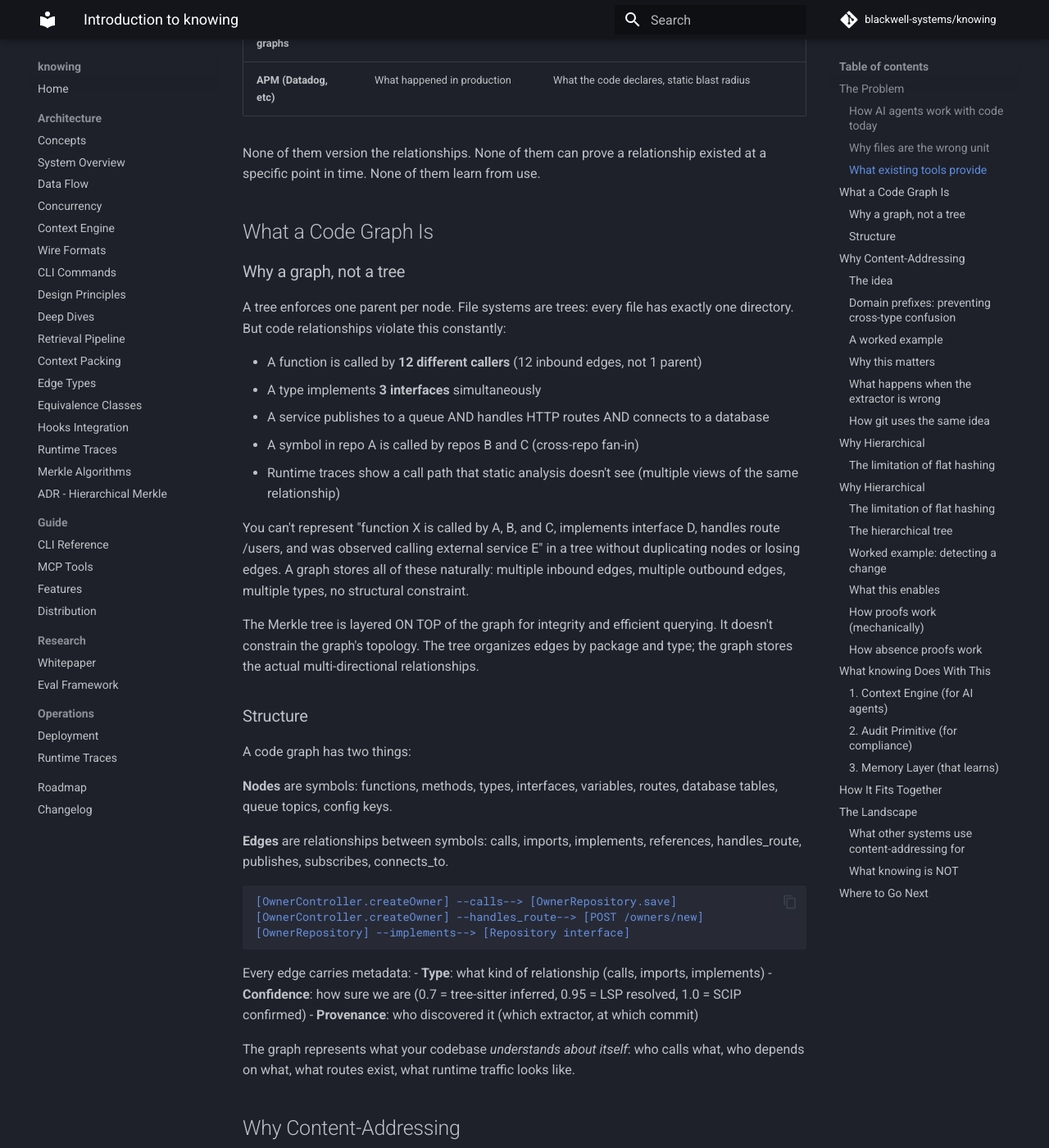
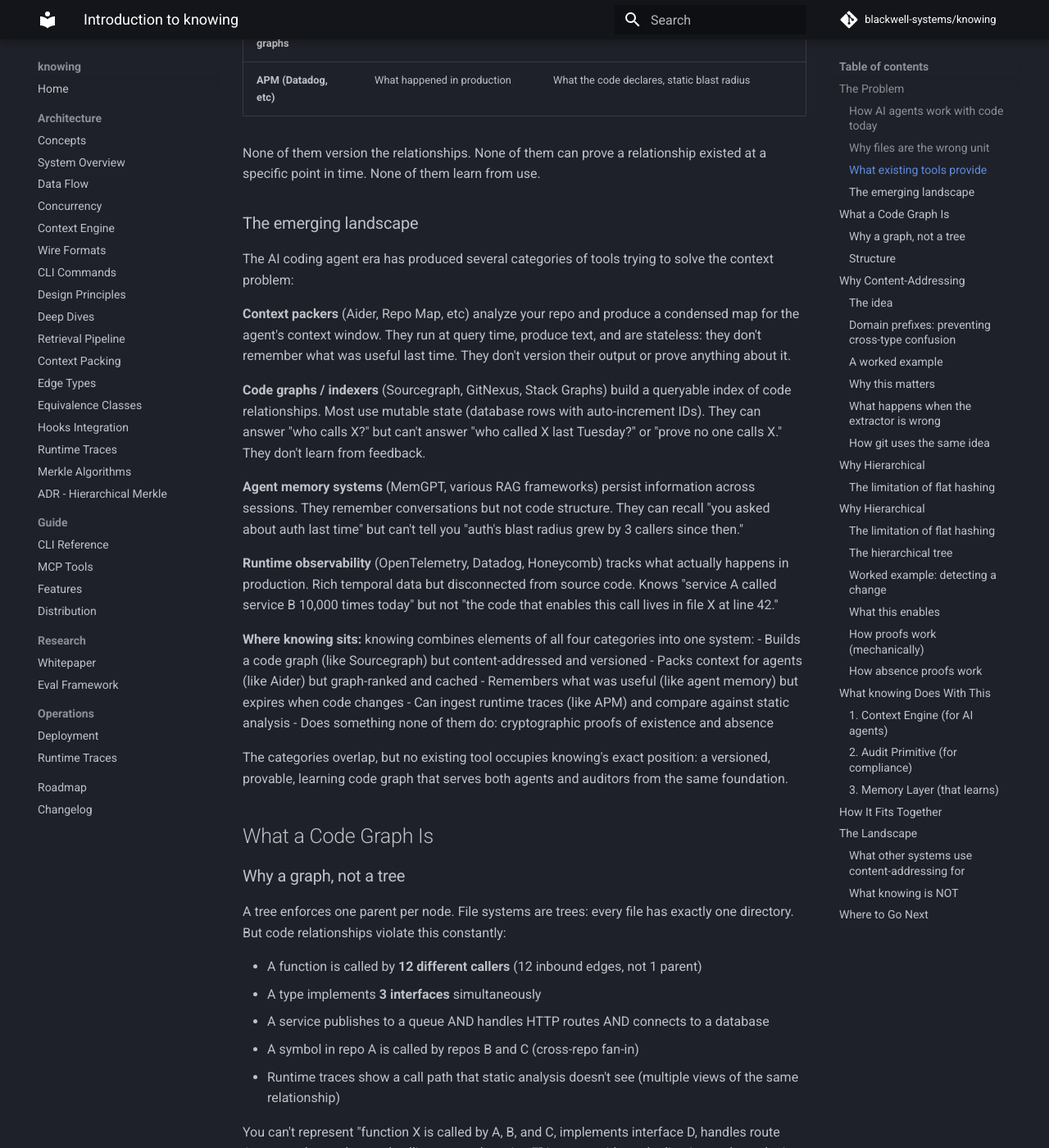
Before and after one commit to blackwell-systems/knowing, an MkDocs documentation site: the page built from docs/guide/introduction.md, in a window 1280 px wide and 1400 px high, scrolled down 1466 px. Shown: the whole window at 82% size. Built offline with MkDocs 1.6.1 and Material for MkDocs 9.7.7, drawn with Linux system fonts in a browser that asks for light colours; comment, search, counter and statistics services are not loaded.

Commit message:
docs: add landscape section (context packers, code graphs, memory, observability)
Maps the 4 emerging categories and where knowing sits across them.
Helps readers understand what exists, what each misses, and why
knowing's combination is novel.

```diff
--- a/docs/guide/introduction.md
+++ b/docs/guide/introduction.md
@@ -42,6 +42,28 @@ When you ask "what's the blast radius of changing this function signature?", the
 | **APM (Datadog, etc)** | What happened in production | What the code declares, static blast radius |
 
 None of them version the relationships. None of them can prove a relationship existed at a specific point in time. None of them learn from use.
+
+### The emerging landscape
+
+The AI coding agent era has produced several categories of tools trying to solve the context problem:
+
+**Context packers** (Aider, Repo Map, etc) analyze your repo and produce a condensed map for the agent's context window. They run at query time, produce text, and are stateless: they don't remember what was useful last time. They don't version their output or prove anything about it.
+
+**Code graphs / indexers** (Sourcegraph, GitNexus, Stack Graphs) build a queryable index of code relationships. Most use mutable state (database rows with auto-increment IDs). They can answer "who calls X?" but can't answer "who called X last Tuesday?" or "prove no one calls X." They don't learn from feedback.
+
+**Agent memory systems** (MemGPT, various RAG frameworks) persist information across sessions. They remember conversations but not code structure. They can recall "you asked about auth last time" but can't tell you "auth's blast radius grew by 3 callers since then."
+
+**Runtime observability** (OpenTelemetry, Datadog, Honeycomb) tracks what actually happens in production. Rich temporal data but disconnected from source code. Knows "service A called service B 10,000 times today" but not "the code that enables this call lives in file X at line 42."
+
+**Where knowing sits:**
+knowing combines elements of all four categories into one system:
+- Builds a code graph (like Sourcegraph) but content-addressed and versioned
+- Packs context for agents (like Aider) but graph-ranked and cached
+- Remembers what was useful (like agent memory) but expires when code changes
+- Can ingest runtime traces (like APM) and compare against static analysis
+- Does something none of them do: cryptographic proofs of existence and absence
+
+The categories overlap, but no existing tool occupies knowing's exact position: a versioned, provable, learning code graph that serves both agents and auditors from the same foundation.
 
 ## What a Code Graph Is
 
```
